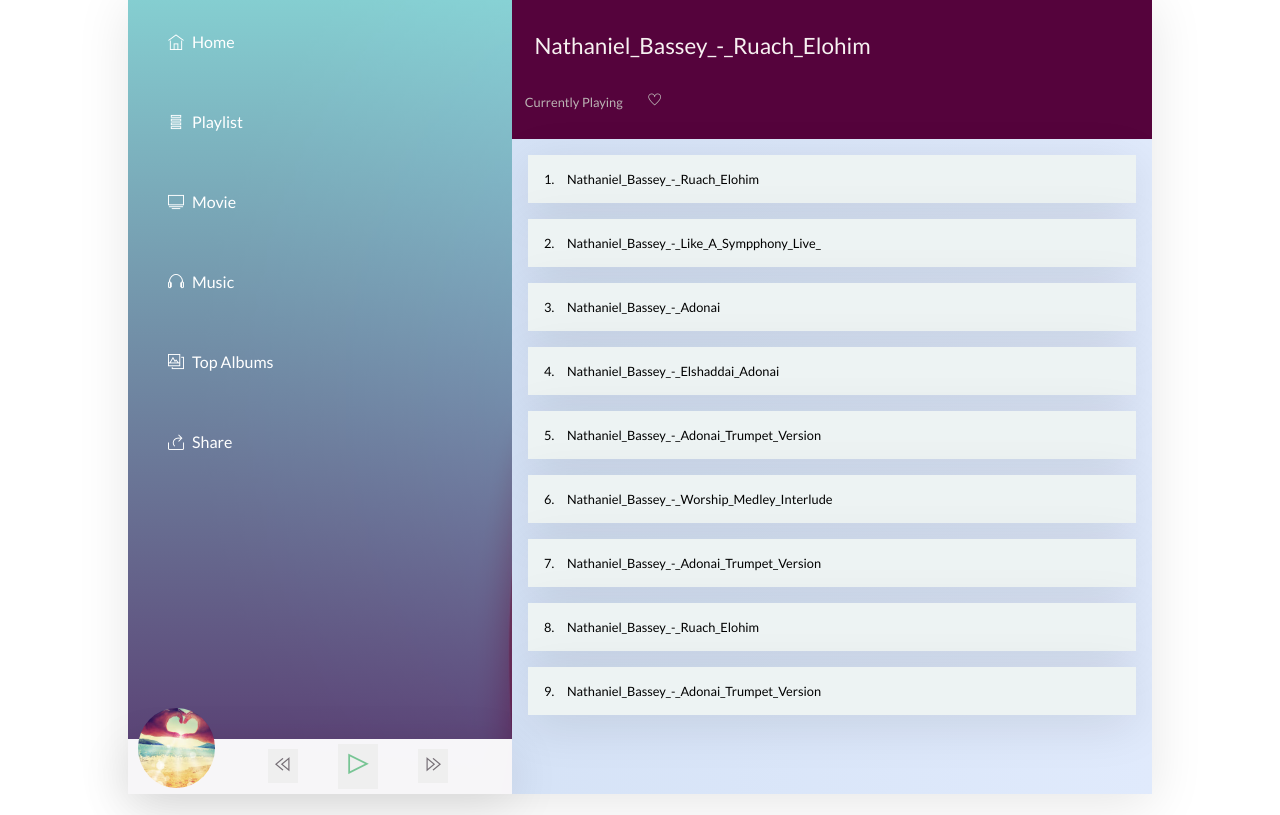
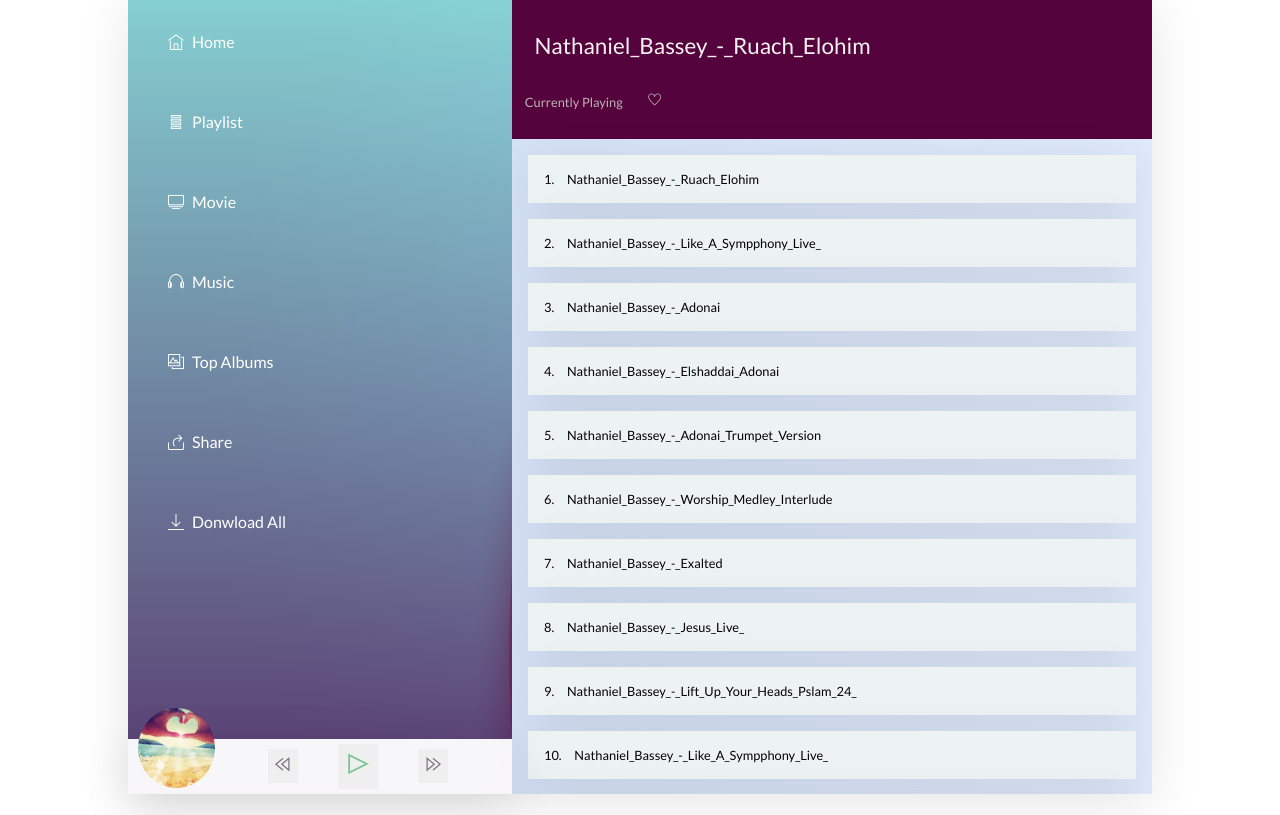
Before and after one commit to acquahsamuel/steam-streamer, a plain HTML site: page index.html in a window 1280 px wide. Shown: the part 29-844 px from the top of the page. Drawn offline with Linux system fonts and the light colour scheme; files whose address does not match are found by name.

Commit message:
donwload mail options

```diff
--- a/index.html
+++ b/index.html
@@ -48,6 +48,11 @@
             <div class="navigation-item">
               <i class="ti-share"></i>
               <a href="#"> Share  </a>
+            </div>
+
+            <div class="navigation-item">
+              <i class="ti-download"></i>
+              <a href="mailto:iamsamuelacquah@gmail.com"> Donwload All </a>
             </div>
         </div>
       </div>
--- a/js/script.js
+++ b/js/script.js
@@ -25,9 +25,16 @@ const songs = [
   'Nathaniel_Bassey_-_Elshaddai_Adonai',
   "Nathaniel_Bassey_-_Adonai_Trumpet_Version",
   'Nathaniel_Bassey_-_Worship_Medley_Interlude',
-  "Nathaniel_Bassey_-_Adonai_Trumpet_Version",
-  'Nathaniel_Bassey_-_Ruach_Elohim',
-  "Nathaniel_Bassey_-_Adonai_Trumpet_Version"
+  'Nathaniel_Bassey_-_Exalted',
+  'Nathaniel_Bassey_-_Jesus_Live_',
+  'Nathaniel_Bassey_-_Lift_Up_Your_Heads_Pslam_24_',
+  'Nathaniel_Bassey_-_Like_A_Sympphony_Live_',
+  'Nathaniel_Bassey_-_Ndum_My_Life_',
+  'Nathaniel_Bassey_-_See_What_The_Lord_Has_Done',
+  'Nathaniel_Bassey_-_The_Lord_Is_My_Light_Psalm_27_',
+  'Nathaniel_Bassey_-_Worship_Medley_Interlude',
+  'Nathaniel_Bassey_-_Worthy_Is_the_Lamb_Hallelujah_Challenge_Praise_Medley_2_',
+  'Nathaniel_Bassey_-_Yeshua_Hamashiach_Overture_'
 ];
 
 const listingSong = songs.map((song, index) => {
@@ -36,7 +43,6 @@ const listingSong = songs.map((song, index) => {
 	<div class="main-listing active">
   <p class="song-count"> ${index+1}.</p>
 	<p class="song-title"> ${song} </p>
-
 	</div>
 	`;
 });
```
